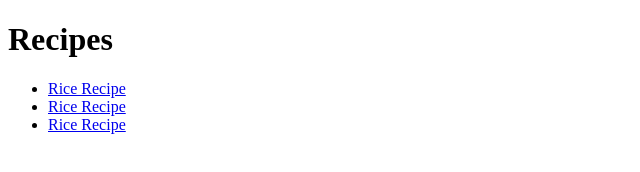
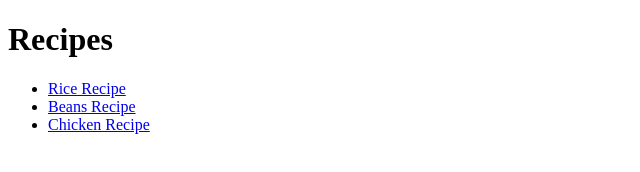
Before and after one commit to JasonLuckow/recipes, a plain HTML site: page index.html in a window 1280 px wide. Shown: the full height of the page, 0-640 px from the left. Drawn offline with Linux system fonts and the light colour scheme.

Commit message:
Updating recipe text on index page

```diff
--- a/index.html
+++ b/index.html
@@ -22,8 +22,8 @@
         <h1>Recipes</h1>
         <ul>
             <li><a href="recipes/rice.html">Rice Recipe</a></li>
-            <li><a href="recipes/beans.html">Rice Recipe</a></li>
-            <li><a href="recipes/chicken.html">Rice Recipe</a></li>
+            <li><a href="recipes/beans.html">Beans Recipe</a></li>
+            <li><a href="recipes/chicken.html">Chicken Recipe</a></li>
         </ul>
 
     </body>
```
